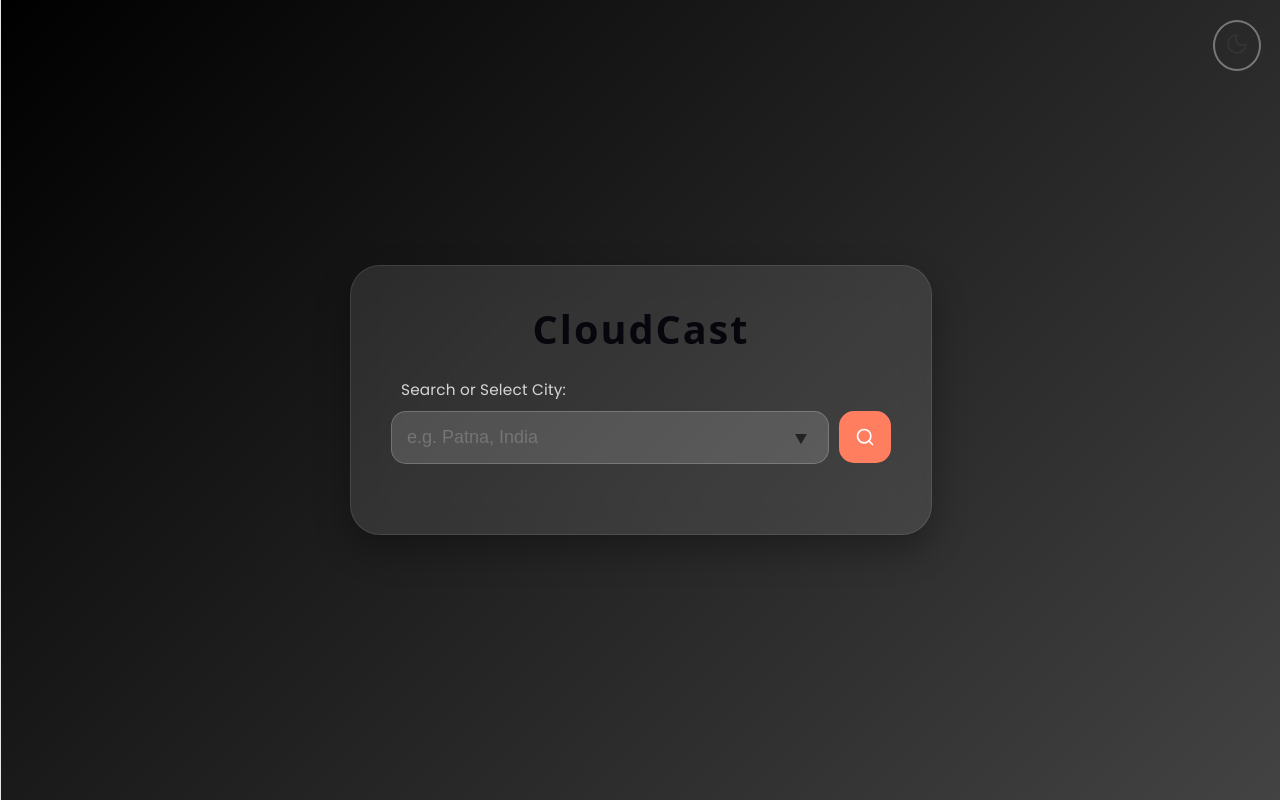
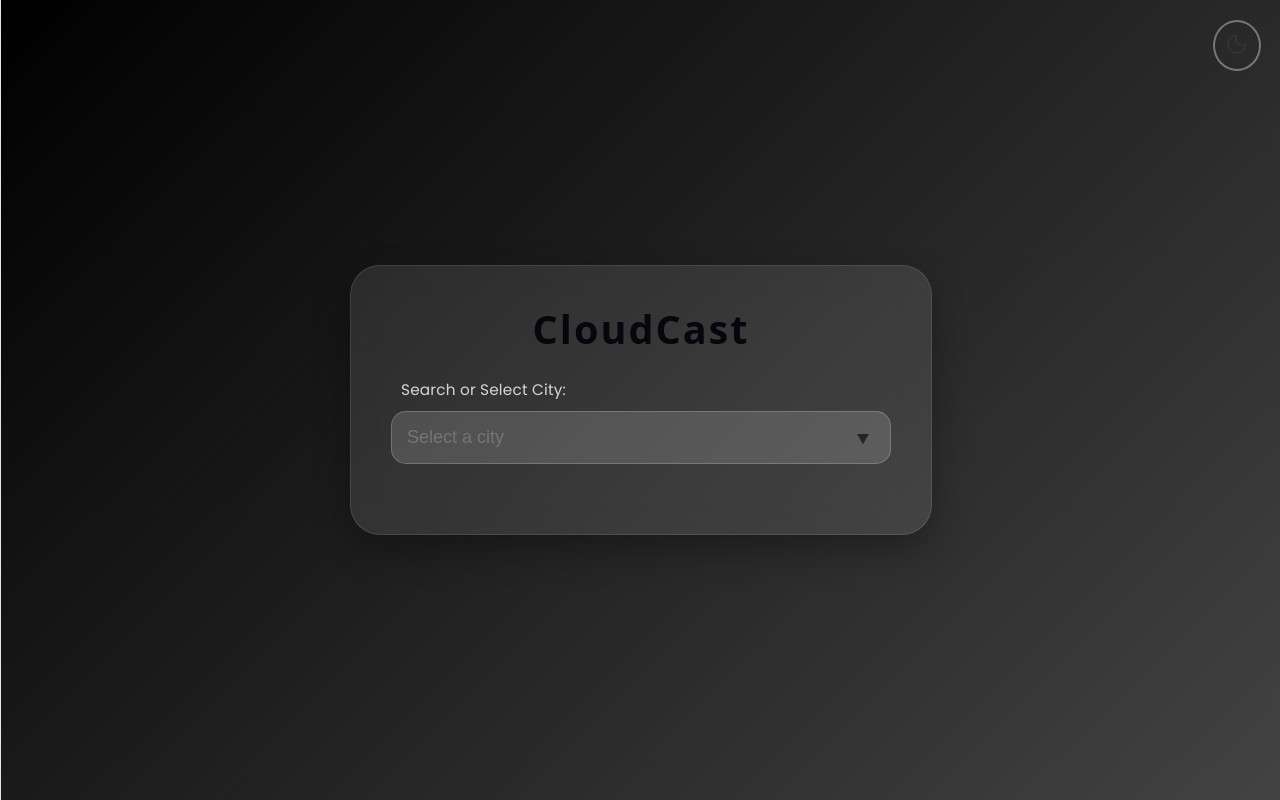
Before and after one commit to salmon6934/weather-app, a React (Vite) app: page / in a window 1280 px wide. Built offline with nearby package versions, Linux system fonts and the light colour scheme.

Commit message:
removed search button

```diff
--- a/src/App.jsx
+++ b/src/App.jsx
@@ -66,8 +66,9 @@ function App() {
   const [isDark, setDark] = useState(false);
 
 
-  const fetchWeather = async () => {
-    const cityNameOnly = city.split(',')[0].trim();
+  const fetchWeather = async (passedCity) => {
+    const cityToSearch=passedCity && typeof passedCity==='string' ? passedCity : city;
+    const cityNameOnly = cityToSearch.split(',')[0].trim();
     if (!cityNameOnly) return;
 
     setLoading(true);
@@ -122,16 +123,19 @@ function App() {
               list="city-list"
               id="city-choice"
               value={city}
-              onChange={(e) => setCity(e.target.value)}
-              onKeyDown={(e) => e.key === 'Enter' && fetchWeather()}
+              onChange={(e) => {
+                const selected=e.target.value;
+                setCity(selected);
+                if(allCitiesFlattened.includes(selected)){
+                  fetchWeather(selected);}
+                }
+              }
+              onKeyDown={(e) => {if(e.key === 'Enter') fetchWeather(city);}}
               onFocus={() => setCity('')}
-              placeholder="e.g. Patna, India"
+              placeholder="Select a city"
               className="search-input"
               autoComplete="off"
             />
-            <button className="search-btn" onClick={fetchWeather}>
-              <Search size={20} />
-            </button>
           </div>
 
           <datalist id="city-list">
@@ -177,7 +181,6 @@ function App() {
                     {new Date(date).toLocaleDateString('en-US', { weekday: 'short' })}
                   </p>
                   <div className="temp-range">
-                    {/* Note the index + 1 to skip today's data */}
                     <span className="max">{Math.round(weather.daily.temperature_2m_max[index + 1])}°</span>
                     <span className="min">{Math.round(weather.daily.temperature_2m_min[index + 1])}°</span>
                   </div>
```
